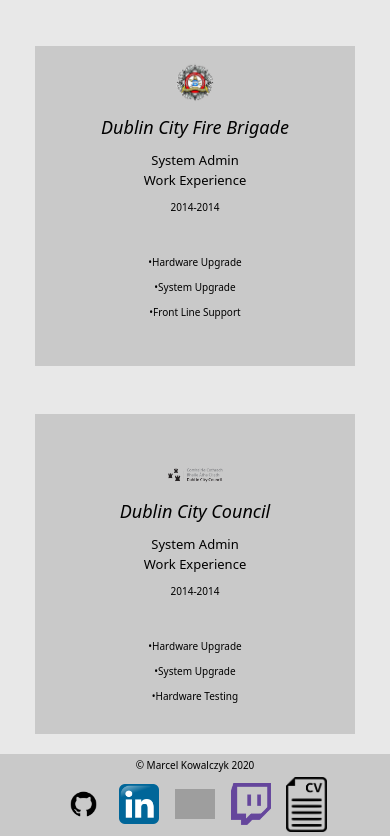
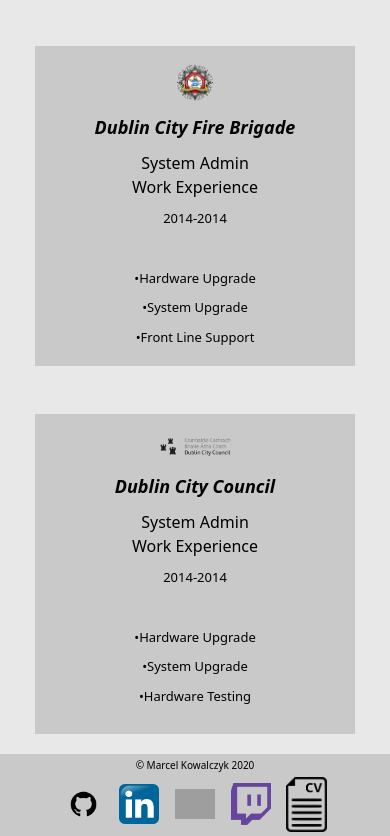
Before and after one commit to Pices-26/portfolio, a React (Create React App) app: page / in a window 390 px wide. Shown: the part 1053-1889 px from the top of the page. Built offline with nearby package versions, Linux system fonts and the light colour scheme; grey boxes are pictures that could not be loaded.

Commit message:
more font size adjustements to work better with mobile

```diff
--- a/src/components/About.js
+++ b/src/components/About.js
@@ -7,7 +7,7 @@
             <div class = "main_about">
                 <div class="boxes_about">
                     <div class="questions">
-                        How did you get into programming?
+                        How did I get into programming?
                     </div>
                     <div class="answers">
                         I always liked solving problems. One of my lecturers that thought me algorithms and cloud computing
@@ -21,7 +21,7 @@
                 </div>
                 <div class="boxes_about">
                     <div class="questions">
-                        One thing you regret and why?
+                        One thing I regret and why?
                     </div>
                     <div class="answers">
                         One thing I really regret is not starting programming early. I always thought that you need to be in college
@@ -32,7 +32,7 @@
                 </div>
                 <div class="boxes_about">
                     <div class="questions">
-                        What do you consider to be your greatest strength and weakness?
+                        What do I consider to be your greatest strength and weakness?
                     </div>
                     <div class="answers">
                         Going into a task with the unknown. It's weakness is not knowing what to do right away. It's
@@ -42,7 +42,7 @@
                 </div>
                 <div class="boxes_about">
                     <div class="questions">
-                        Why do you like what you're doing?
+                        Why do I like what I'm doing?
                     </div>
                     <div class="answers">
                         Being able to overcome obstacles in projects is really rewarding by itself. Having so much
--- a/src/mycustom.css
+++ b/src/mycustom.css
@@ -10,7 +10,7 @@
 }
 .employmentRowLast {
     display: block;
-    padding: 3rem;
+    padding: 1rem;
     overflow: visible;
     background-color: #c9c9c9;
     height: 20rem;
@@ -106,25 +106,29 @@
     font: serif;
     font-style: oblique;
     font-size: large;
+    font-weight: 600;
 }
 .feed_info{
     text-align: center;
-    font-size: small;
+    font-size: medium;
     font: serif;
+    font-weight: 500;
 }
 
 .feed_more_info{
     padding-top: 10px;
     text-align: center;
-    font-size: x-small;
+    font-size: small;
     font: serif;
+    font-weight: 400;
 }
 
 .feed_more_info_top{
     padding-top: 40px;
     text-align: center;
-    font-size: x-small;
+    font-size: small;
     font: serif;
+    font-weight: 400;
 }
 
 
```
